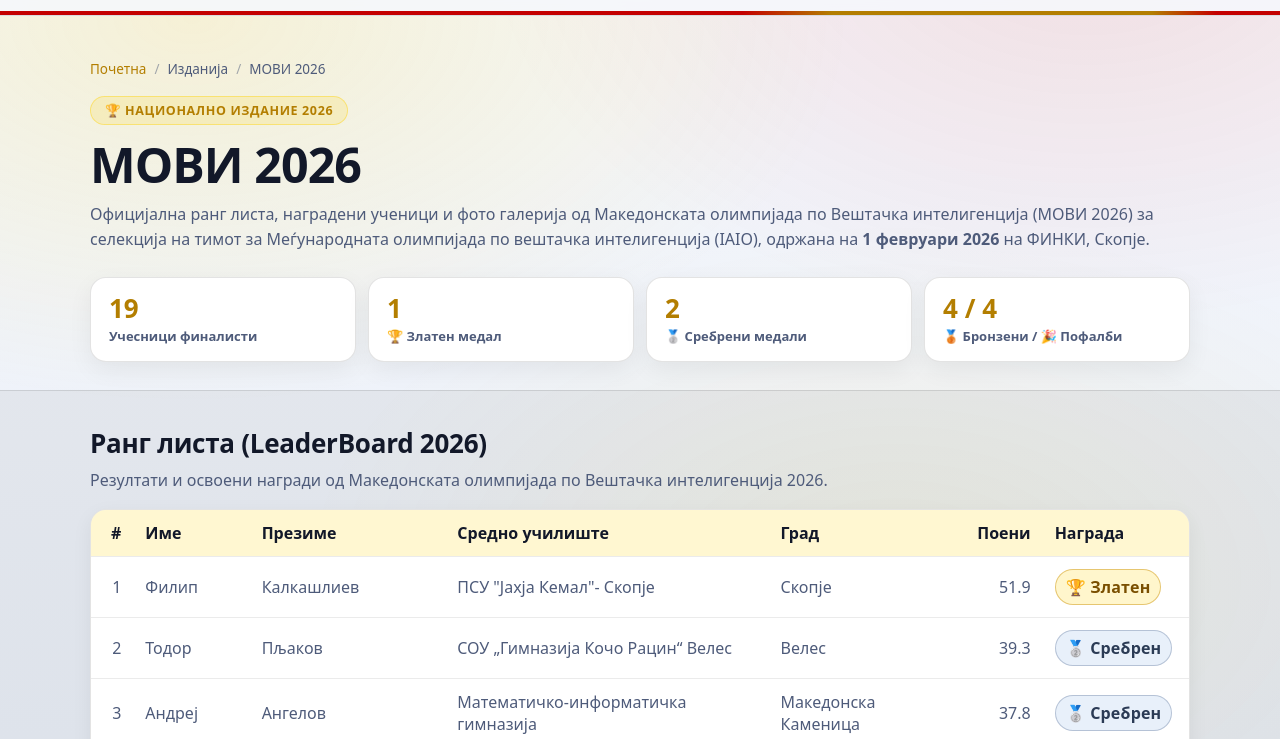
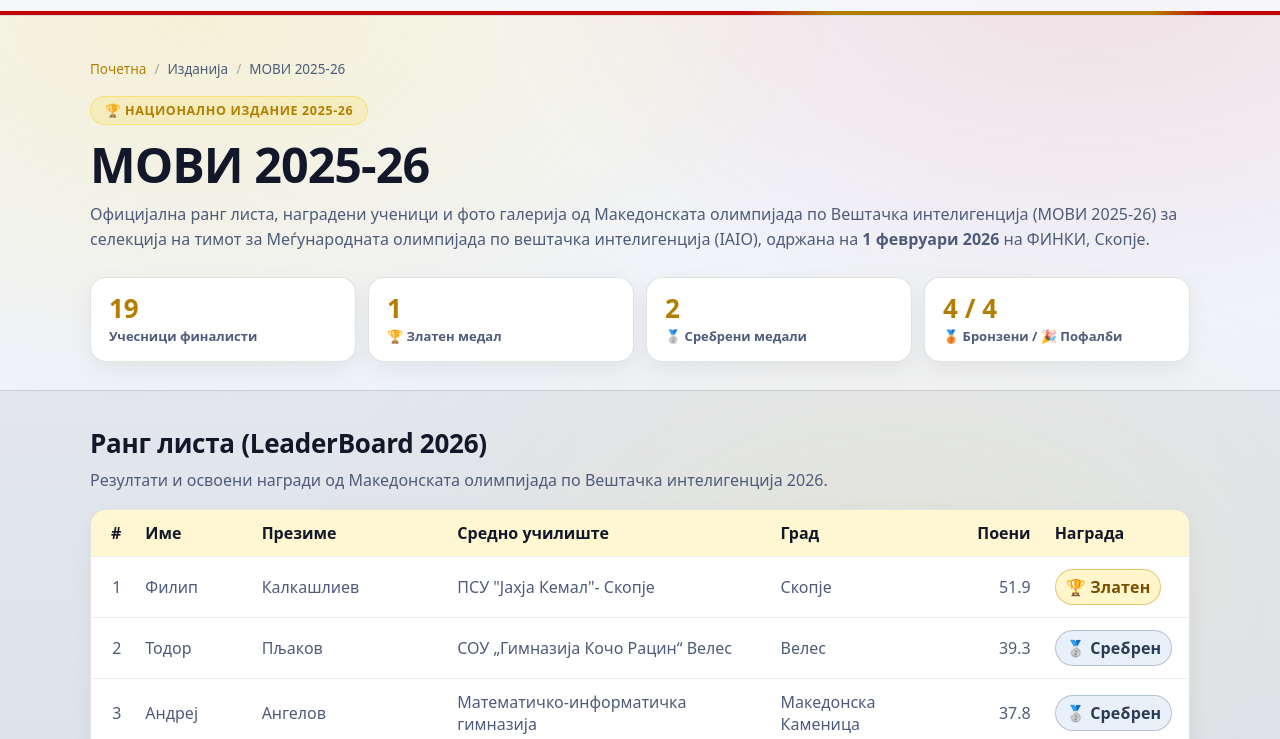
Before and after one commit to dimitarmileski/Macedonian-IAIO, a plain HTML site: page mkiaio.html in a window 1280 px wide. Shown: the part 61-800 px from the top of the page. Drawn offline with Linux system fonts and the light colour scheme.

Commit message:
Update edition labels to 2025-26 and 2026-27, add deadlines to homepage, and update last modified dates

```diff
--- a/mkiaio.html
+++ b/mkiaio.html
@@ -4,8 +4,8 @@
   <meta charset="utf-8" />
   <meta name="viewport" content="width=device-width, initial-scale=1" />
   <meta name="theme-color" content="#d20000" />
-  <title>МОВИ 2026 — Резултати и Галерија | Македонска олимпијада по Вештачка интелигенција</title>
-  <meta name="description" content="Резултати, ранг листа и фото галерија од Македонската олимпијада по Вештачка интелигенција (МОВИ 2026)." />
+  <title>МОВИ 2025-26 — Резултати и Галерија | Македонска олимпијада по Вештачка интелигенција</title>
+  <meta name="description" content="Резултати, ранг листа и фото галерија од Македонската олимпијада по Вештачка интелигенција (МОВИ 2025-26)." />
 
   <script>
     (function(){
@@ -47,12 +47,12 @@
             </button>
             <div class="nav-dropdown-menu">
               <a href="moai2027.html" class="nav-dropdown-item">
-                <span data-i18n="nav_edition_2027">МОВИ 2027</span>
-                <span class="nav-dropdown-badge">2027</span>
+                <span data-i18n="nav_edition_2027">МОВИ 2026-27</span>
+                <span class="nav-dropdown-badge" data-i18n="nav_badge_skopje">Скопје</span>
               </a>
               <a href="mkiaio.html" class="nav-dropdown-item active">
-                <span data-i18n="nav_edition_2026">МОВИ 2026</span>
-                <span class="nav-dropdown-badge">2026</span>
+                <span data-i18n="nav_edition_2026">МОВИ 2025-26</span>
+                <span class="nav-dropdown-badge" data-i18n="nav_badge_skopje">Скопје</span>
               </a>
 
               <div class="nav-dropdown-divider"></div>
@@ -121,13 +121,13 @@
           <span class="breadcrumb-separator">/</span>
           <span data-i18n="breadcrumb_editions">Изданија</span>
           <span class="breadcrumb-separator">/</span>
-          <span class="muted" data-i18n="breadcrumb_current">МОВИ 2026</span>
+          <span class="muted" data-i18n="breadcrumb_current">МОВИ 2025-26</span>
         </nav>
 
-        <div class="edition-badge" data-i18n="edition_badge_text">🏆 Национално издание 2026</div>
-        <h1 data-i18n="edition_hero_title">МОВИ 2026</h1>
+        <div class="edition-badge" data-i18n="edition_badge_text">🏆 Национално издание 2025-26</div>
+        <h1 data-i18n="edition_hero_title">МОВИ 2025-26</h1>
         <p class="lead" data-i18n-html="edition_hero_lead">
-          Официјална ранг листа, наградени ученици и фото галерија од Македонската олимпијада по Вештачка интелигенција (МОВИ 2026) за селекција на тимот за Меѓународната олимпијада по вештачка интелигенција (IAIO), одржана на <strong>1 февруари 2026</strong> на ФИНКИ, Скопје.
+          Официјална ранг листа, наградени ученици и фото галерија од Македонската олимпијада по Вештачка интелигенција (МОВИ 2025-26) за селекција на тимот за Меѓународната олимпијада по вештачка интелигенција (IAIO), одржана на <strong>1 февруари 2026</strong> на ФИНКИ, Скопје.
         </p>
 
         <div class="edition-stats-grid">
@@ -355,52 +355,52 @@
     </section>
 
     <!-- Gallery of 2026 Edition -->
-    <section id="gallery" class="section" aria-label="МОВИ 2026 gallery">
+    <section id="gallery" class="section" aria-label="МОВИ 2025-26 gallery">
       <div class="container">
         <div class="section-head">
-          <h2 data-i18n="gallery_full_title">Фото галерија од МОВИ 2026</h2>
+          <h2 data-i18n="gallery_full_title">Фото галерија од МОВИ 2025-26</h2>
           <p class="muted" data-i18n="gallery_full_subtitle">Моменти и атмосфера од натпреварот и доделувањето на наградите на ФИНКИ.</p>
         </div>
 
-        <div class="gallery-grid-full" aria-label="МОВИ 2026 complete photo gallery">
+        <div class="gallery-grid-full" aria-label="МОВИ 2025-26 complete photo gallery">
           <figure class="gallery-item" data-photo="1">
-            <img class="gallery-img" src="assets/img/editions/mk-iaio%202026/mk-iaio2026-13.jpg" alt="МОВИ 2026 - Доделување на награди" loading="lazy" decoding="async" />
+            <img class="gallery-img" src="assets/img/editions/mk-iaio%202026/mk-iaio2026-13.jpg" alt="МОВИ 2025-26 - Доделување на награди" loading="lazy" decoding="async" />
           </figure>
           <figure class="gallery-item" data-photo="2">
-            <img class="gallery-img" src="assets/img/editions/mk-iaio%202026/mk-iaio2026-9.jpg" alt="МОВИ 2026 - Заедничка фотографија на учесниците" loading="lazy" decoding="async" />
+            <img class="gallery-img" src="assets/img/editions/mk-iaio%202026/mk-iaio2026-9.jpg" alt="МОВИ 2025-26 - Заедничка фотографија на учесниците" loading="lazy" decoding="async" />
           </figure>
           <figure class="gallery-item" data-photo="3">
-            <img class="gallery-img" src="assets/img/editions/mk-iaio%202026/mk-iaio2026-1.jpg" alt="МОВИ 2026 - Работна атмосфера" loading="lazy" decoding="async" />
+            <img class="gallery-img" src="assets/img/editions/mk-iaio%202026/mk-iaio2026-1.jpg" alt="МОВИ 2025-26 - Работна атмосфера" loading="lazy" decoding="async" />
           </figure>
           <figure class="gallery-item" data-photo="4">
-            <img class="gallery-img" src="assets/img/editions/mk-iaio%202026/mk-iaio2026-2.jpg" alt="МОВИ 2026 - Решавање задачи" loading="lazy" decoding="async" />
+            <img class="gallery-img" src="assets/img/editions/mk-iaio%202026/mk-iaio2026-2.jpg" alt="МОВИ 2025-26 - Решавање задачи" loading="lazy" decoding="async" />
           </figure>
           <figure class="gallery-item" data-photo="5">
-            <img class="gallery-img" src="assets/img/editions/mk-iaio%202026/mk-iaio2026-3.jpg" alt="МОВИ 2026 - Натпреварувачи во сала" loading="lazy" decoding="async" />
+            <img class="gallery-img" src="assets/img/editions/mk-iaio%202026/mk-iaio2026-3.jpg" alt="МОВИ 2025-26 - Натпреварувачи во сала" loading="lazy" decoding="async" />
           </figure>
           <figure class="gallery-item" data-photo="6">
-            <img class="gallery-img" src="assets/img/editions/mk-iaio%202026/mk-iaio2026-4.jpg" alt="МОВИ 2026 - Натпреварувачки простор" loading="lazy" decoding="async" />
+            <img class="gallery-img" src="assets/img/editions/mk-iaio%202026/mk-iaio2026-4.jpg" alt="МОВИ 2025-26 - Натпреварувачки простор" loading="lazy" decoding="async" />
           </figure>
           <figure class="gallery-item" data-photo="7">
-            <img class="gallery-img" src="assets/img/editions/mk-iaio%202026/mk-iaio2026-5.jpg" alt="МОВИ 2026 - Учесници" loading="lazy" decoding="async" />
+            <img class="gallery-img" src="assets/img/editions/mk-iaio%202026/mk-iaio2026-5.jpg" alt="МОВИ 2025-26 - Учесници" loading="lazy" decoding="async" />
           </figure>
           <figure class="gallery-item" data-photo="8">
-            <img class="gallery-img" src="assets/img/editions/mk-iaio%202026/mk-iaio2026-6.jpg" alt="МОВИ 2026 - Сала ФИНКИ" loading="lazy" decoding="async" />
+            <img class="gallery-img" src="assets/img/editions/mk-iaio%202026/mk-iaio2026-6.jpg" alt="МОВИ 2025-26 - Сала ФИНКИ" loading="lazy" decoding="async" />
           </figure>
           <figure class="gallery-item" data-photo="9">
-            <img class="gallery-img" src="assets/img/editions/mk-iaio%202026/mk-iaio2026-7.jpg" alt="МОВИ 2026 - Натпреварувачки ден" loading="lazy" decoding="async" />
+            <img class="gallery-img" src="assets/img/editions/mk-iaio%202026/mk-iaio2026-7.jpg" alt="МОВИ 2025-26 - Натпреварувачки ден" loading="lazy" decoding="async" />
           </figure>
           <figure class="gallery-item" data-photo="10">
-            <img class="gallery-img" src="assets/img/editions/mk-iaio%202026/mk-iaio2026-8.jpg" alt="МОВИ 2026 - Собирање на учесниците" loading="lazy" decoding="async" />
+            <img class="gallery-img" src="assets/img/editions/mk-iaio%202026/mk-iaio2026-8.jpg" alt="МОВИ 2025-26 - Собирање на учесниците" loading="lazy" decoding="async" />
           </figure>
           <figure class="gallery-item" data-photo="11">
-            <img class="gallery-img" src="assets/img/editions/mk-iaio%202026/mk-iaio2026-10.jpg" alt="МОВИ 2026 - Презентација и отворање" loading="lazy" decoding="async" />
+            <img class="gallery-img" src="assets/img/editions/mk-iaio%202026/mk-iaio2026-10.jpg" alt="МОВИ 2025-26 - Презентација и отворање" loading="lazy" decoding="async" />
           </figure>
           <figure class="gallery-item" data-photo="12">
-            <img class="gallery-img" src="assets/img/editions/mk-iaio%202026/mk-iaio2026-11.jpg" alt="МОВИ 2026 - Наградени финалисти" loading="lazy" decoding="async" />
+            <img class="gallery-img" src="assets/img/editions/mk-iaio%202026/mk-iaio2026-11.jpg" alt="МОВИ 2025-26 - Наградени финалисти" loading="lazy" decoding="async" />
           </figure>
           <figure class="gallery-item" data-photo="13">
-            <img class="gallery-img" src="assets/img/editions/mk-iaio%202026/mk-iaio2026-12.jpg" alt="МОВИ 2026 - Прогласување на победниците" loading="lazy" decoding="async" />
+            <img class="gallery-img" src="assets/img/editions/mk-iaio%202026/mk-iaio2026-12.jpg" alt="МОВИ 2025-26 - Прогласување на победниците" loading="lazy" decoding="async" />
           </figure>
         </div>
       </div>
@@ -477,7 +477,7 @@
       </div>
       <div class="footer-right">
         <a class="footer-link" href="https://github.com/dimitarmileski/MIG-AI-O" target="_blank" rel="noreferrer" data-i18n="footer_github">GitHub репозиториум</a>
-        <span class="muted" data-i18n="footer_updated">Ажурирано: 06 октомври 2026</span>
+        <span class="muted" data-i18n="footer_updated">Ажурирано: 16 ноември 2026</span>
       </div>
     </div>
   </footer>
@@ -492,23 +492,24 @@
     (() => {
       const translations = {
         mk: {
-          page_title: "МОВИ 2026 — Резултати и Галерија | Македонска олимпијада по Вештачка интелигенција",
-          page_desc: "Резултати, ранг листа и фото галерија од Македонската олимпијада по Вештачка интелигенција (МОВИ 2026).",
+          page_title: "МОВИ 2025-26 — Резултати и Галерија | Македонска олимпијада по Вештачка интелигенција",
+          page_desc: "Резултати, ранг листа и фото галерија од Македонската олимпијада по Вештачка интелигенција (МОВИ 2025-26).",
           skip_to_content: "Прескокни до содржина",
           brand_title: "МОВИ - Македонска олимпијада по Вештачка интелигенција",
           nav_home: "Почетна",
           nav_editions: "Изданија <svg class=\"dropdown-chevron\" viewBox=\"0 0 24 24\"><polyline points=\"6 9 12 15 18 9\"></polyline></svg>",
-          nav_edition_2027: "МОВИ 2027",
-          nav_edition_2026: "МОВИ 2026",
+          nav_edition_2027: "МОВИ 2026-27",
+          nav_edition_2026: "МОВИ 2025-26",
+          nav_badge_skopje: "Скопје",
           nav_international: "Меѓународни",
           nav_prev_editions: "Претходни изданија",
           nav_resources: "Ресурси",
           breadcrumb_home: "Почетна",
           breadcrumb_editions: "Изданија",
-          breadcrumb_current: "МОВИ 2026",
-          edition_badge_text: "🏆 Национално издание 2026",
-          edition_hero_title: "МОВИ 2026",
-          edition_hero_lead: "Официјална ранг листа, наградени ученици и фото галерија од Македонската олимпијада по Вештачка интелигенција (МОВИ 2026) за селекција на тимот за Меѓународната олимпијада по вештачка интелигенција (IAIO), одржана на <strong>1 февруари 2026</strong> на ФИНКИ, Скопје.",
+          breadcrumb_current: "МОВИ 2025-26",
+          edition_badge_text: "🏆 Национално издание 2025-26",
+          edition_hero_title: "МОВИ 2025-26",
+          edition_hero_lead: "Официјална ранг листа, наградени ученици и фото галерија од Македонската олимпијада по Вештачка интелигенција (МОВИ 2025-26) за селекција на тимот за Меѓународната олимпијада по вештачка интелигенција (IAIO), одржана на <strong>1 февруари 2026</strong> на ФИНКИ, Скопје.",
           stat_participants: "Учесници финалисти",
           stat_gold: "🏆 Златен медал",
           stat_silver: "🥈 Сребрени медали",
@@ -522,7 +523,7 @@
           th_points: "Поени",
           th_award: "Награда",
           leaderboard_detailed_results: "Детални резултати 📄",
-          gallery_full_title: "Фото галерија од МОВИ 2026",
+          gallery_full_title: "Фото галерија од МОВИ 2025-26",
           gallery_full_subtitle: "Моменти и атмосфера од натпреварот и доделувањето на наградите на ФИНКИ.",
           dates_title: "Датуми и локација",
           dates_subtitle: "Клучни информации за настаните.",
@@ -533,27 +534,28 @@
           other_ceoai_title: "Централно-европска олимпијада по вештачка интелигенција",
           other_ceoai_info: "Клуж-Напока, Романија<br /><strong>14–19 јули 2026</strong>",
           footer_github: "GitHub репозиториум",
-          footer_updated: "Ажурирано: 06 октомври 2026",
+          footer_updated: "Ажурирано: 16 ноември 2026",
           back_to_top: "Врати се на врв"
         },
         en: {
-          page_title: "MOAI 2026 — Results & Gallery | Macedonian Olympiad of Artificial Intelligence",
-          page_desc: "Results, leaderboard, and photo gallery from the Macedonian Olympiad of Artificial Intelligence (MOAI 2026).",
+          page_title: "MOAI 2025-26 — Results & Gallery | Macedonian Olympiad of Artificial Intelligence",
+          page_desc: "Results, leaderboard, and photo gallery from the Macedonian Olympiad of Artificial Intelligence (MOAI 2025-26).",
           skip_to_content: "Skip to content",
           brand_title: "MOAI - Macedonian Olympiad of Artificial Intelligence",
           nav_home: "Home",
           nav_editions: "Editions <svg class=\"dropdown-chevron\" viewBox=\"0 0 24 24\"><polyline points=\"6 9 12 15 18 9\"></polyline></svg>",
-          nav_edition_2027: "MOAI 2027",
-          nav_edition_2026: "MOAI 2026",
+          nav_edition_2027: "MOAI 2026-27",
+          nav_edition_2026: "MOAI 2025-26",
+          nav_badge_skopje: "Skopje",
           nav_international: "International",
           nav_prev_editions: "Previous Editions",
           nav_resources: "Resources",
           breadcrumb_home: "Home",
           breadcrumb_editions: "Editions",
-          breadcrumb_current: "MOAI 2026",
-          edition_badge_text: "🏆 National Edition 2026",
-          edition_hero_title: "MOAI 2026",
-          edition_hero_lead: "Official leaderboard, awarded students, and photo gallery from the Macedonian Olympiad of Artificial Intelligence (MOAI 2026) to select the team for the International Artificial Intelligence Olympiad (IAIO), held on <strong>1 February 2026</strong> at FCSE, Skopje.",
+          breadcrumb_current: "MOAI 2025-26",
+          edition_badge_text: "🏆 National Edition 2025-26",
+          edition_hero_title: "MOAI 2025-26",
+          edition_hero_lead: "Official leaderboard, awarded students, and photo gallery from the Macedonian Olympiad of Artificial Intelligence (MOAI 2025-26) to select the team for the International Artificial Intelligence Olympiad (IAIO), held on <strong>1 February 2026</strong> at FCSE, Skopje.",
           stat_participants: "Finalist Participants",
           stat_gold: "🏆 Gold Medal",
           stat_silver: "🥈 Silver Medals",
@@ -567,7 +569,7 @@
           th_points: "Points",
           th_award: "Award",
           leaderboard_detailed_results: "Detailed results 📄",
-          gallery_full_title: "Photo Gallery MOAI 2026",
+          gallery_full_title: "Photo Gallery MOAI 2025-26",
           gallery_full_subtitle: "Moments and atmosphere from the competition and award ceremony at FCSE.",
           dates_title: "Dates & location",
           dates_subtitle: "Key event details.",
@@ -578,7 +580,7 @@
           other_ceoai_title: "Central European Olympiad in Artificial Intelligence",
           other_ceoai_info: "Cluj-Napoca, Romania<br /><strong>14–19 July 2026</strong>",
           footer_github: "GitHub repo",
-          footer_updated: "Updated: 06 October 2026",
+          footer_updated: "Updated: 16 November 2026",
           back_to_top: "Back to top"
         }
       };
```
Also changed, not shown: euroai2026.html (+13 -11 lines), iaio2026.html (+13 -11 lines), index.html (+48 -27 lines), moai2027.html (+35 -33 lines), newsletter.html (+1 -1 lines), previous-editions.html (+13 -11 lines), resources.html (+13 -11 lines).
